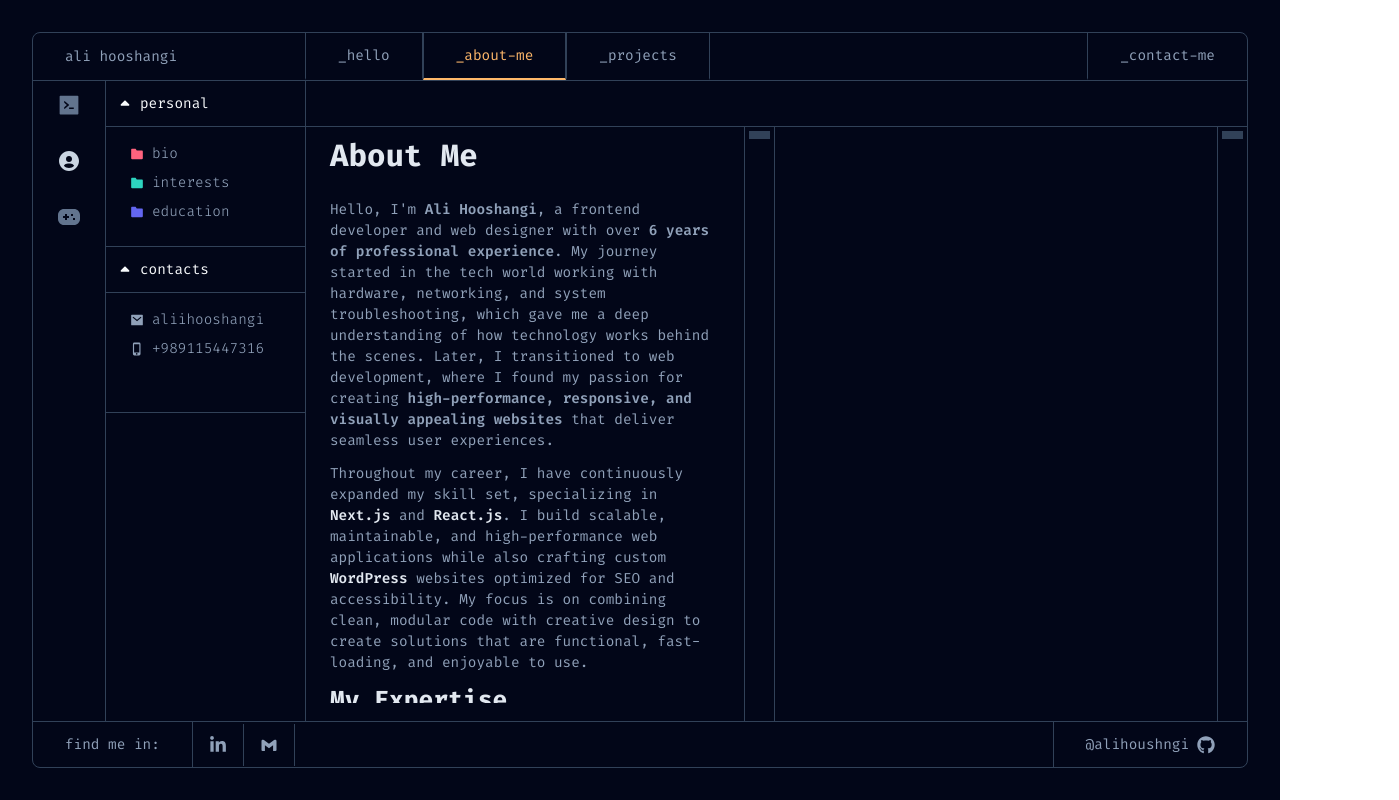
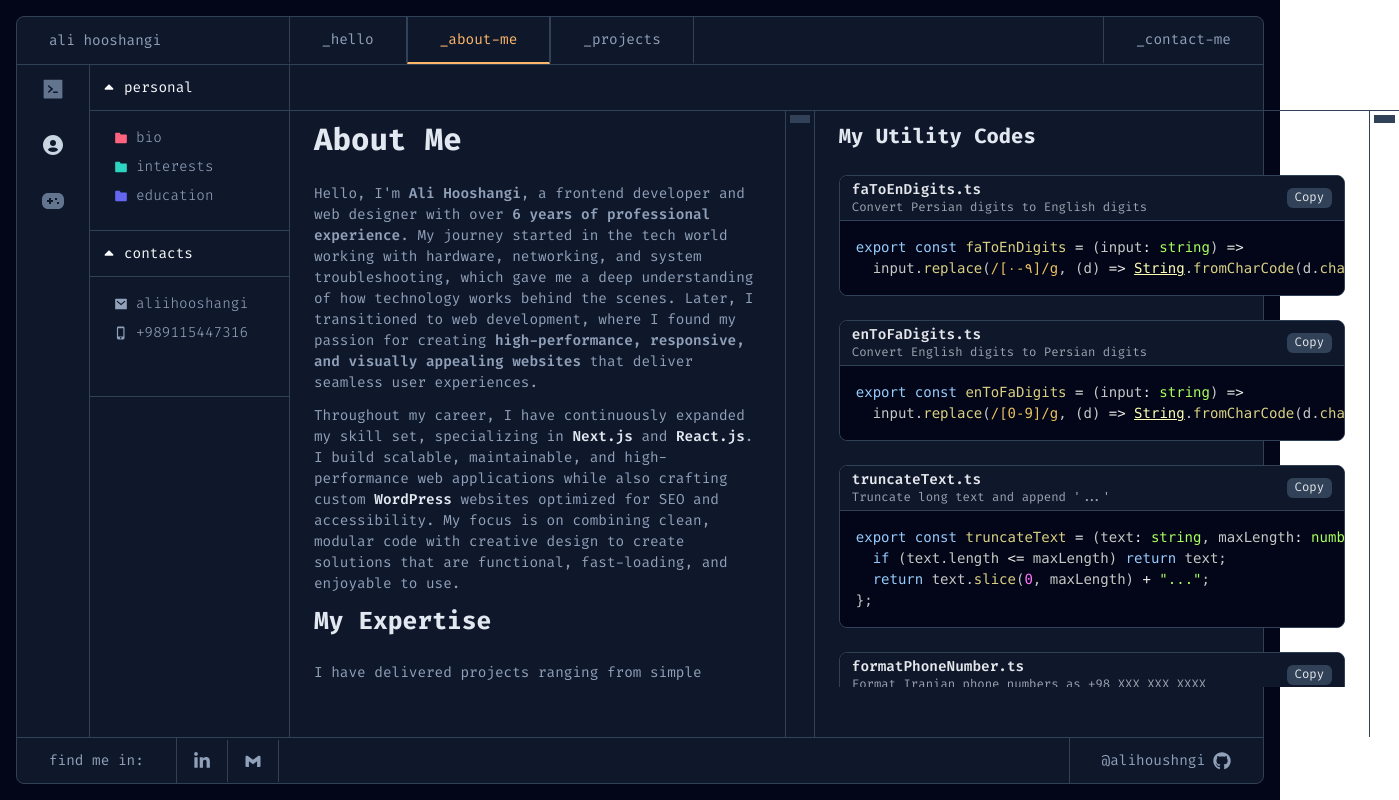
Before and after one commit to alihoushngi/Portfolio-V3, a Next.js app: page /about in a window 1280 px wide. Shown: the whole page, 1399 px wide, since content can reach past the window. Built offline with nearby package versions, Linux system fonts and the light colour scheme.

Commit message:
my utility codes added

```diff
--- a/package.json
+++ b/package.json
@@ -61,6 +61,7 @@
     "@types/node": "^20",
     "@types/react": "^19",
     "@types/react-dom": "^19",
+    "@types/react-syntax-highlighter": "^15.5.13",
     "autoprefixer": "^10.4.21",
     "cssnano": "^7.0.7",
     "eslint": "^9.27.0",
--- a/src/app/about/layout.tsx
+++ b/src/app/about/layout.tsx
@@ -5,10 +5,10 @@ import React from "react";
 
 const AboutLayout = ({ children }: { children: React.ReactNode }) => {
   return (
-    <section className="w-full h-full flex justify-stretch items-stretch max-md:flex-col">
+    <section className="h-full flex justify-stretch items-stretch max-md:flex-col">
       <SecondarySideBar />
       <FirstSideBar />
-      <div className="flex flex-col w-full">
+      <div className="flex flex-col">
         <OpenedFileBar />
         <div className="h-full">{children}</div>
       </div>
--- a/src/app/about/page.tsx
+++ b/src/app/about/page.tsx
@@ -1,3 +1,4 @@
+import UtilityCodes from "@/components/ui/UtilityCodes/UtilityCodes";
 import { Metadata } from "next";
 import Link from "next/link";
 
@@ -213,7 +214,7 @@ const About = () => {
       <div className="w-7 border-x h-full border-Appearance-Slate-700 p-2">
         <div className="w-full h-3 bg-Appearance-Slate-700" />
       </div>
-      <div className="w-1/2 px-6"></div>
+      <UtilityCodes />
       <div className="w-7 border-l h-full border-Appearance-Slate-700 p-2">
         <div className="w-full h-3 bg-Appearance-Slate-700" />
       </div>
--- a/src/components/layout/Layout.tsx
+++ b/src/components/layout/Layout.tsx
@@ -4,8 +4,8 @@ import React from "react";
 
 const Layout = ({ children }: { children: React.ReactNode }) => {
   return (
-    <div className="p-7 max-md:p-5 bg-Appearance-Slate-950 min-h-screen h-screen max-md:h-full w-full">
-      <div className="border border-Appearance-Slate-700 min-h-full h-full rounded-default flex flex-col justify-between">
+    <div className="p-5 max-md:p-5 bg-Appearance-Slate-950 min-h-screen h-screen max-md:h-full w-full">
+      <div className="border border-Appearance-Slate-700 bg-Appearance-Slate-900 min-h-full h-full rounded-default flex flex-col justify-between">
         <Header />
         <main className="h-full w-full">{children}</main>
         <Footer />
--- /dev/null
+++ b/src/components/ui/CodeBlock/CodeBlock.tsx
@@ -0,0 +1,32 @@
+"use client";
+
+import { Prism as SyntaxHighlighter } from "react-syntax-highlighter";
+import { atomDark } from "react-syntax-highlighter/dist/cjs/styles/prism";
+
+interface CodeBlockProps {
+  code: string;
+  language?: string;
+}
+
+const CodeBlock = ({ code, language = "javascript" }: CodeBlockProps) => {
+  return (
+    <SyntaxHighlighter
+      language={language}
+      style={atomDark}
+      customStyle={{
+        margin: 0,
+        padding: "16px",
+        fontSize: "14px",
+        backgroundColor: "#020618",
+        borderRadius: "0 0 8px 8px",
+        whiteSpace: "pre-wrap",
+        wordBreak: "break-word",
+        overflowWrap: "anywhere",
+      }}
+    >
+      {code.trim()}
+    </SyntaxHighlighter>
+  );
+};
+
+export default CodeBlock;
--- /dev/null
+++ b/src/components/ui/UtilityCodes/UtilityCodes.tsx
@@ -0,0 +1,55 @@
+"use client";
+
+import CodeBlock from "@/components/ui/CodeBlock/CodeBlock";
+import { utilities } from "@/components/ui/UtilityCodes/UtilityCodeslist";
+import { useState } from "react";
+
+const UtilityCodes = () => {
+  const [copiedIndex, setCopiedIndex] = useState<number | null>(null);
+
+  const handleCopy = (code: string, index: number) => {
+    navigator.clipboard.writeText(code.trim());
+    setCopiedIndex(index);
+    setTimeout(() => setCopiedIndex(null), 2000);
+  };
+
+  return (
+    <div className="w-1/2 max-w-full px-6 flex flex-col h-[72vh]">
+      <h2 className="text-xl font-bold mb-6 mt-4 text-Appearance-Slate-200">
+        My Utility Codes
+      </h2>
+      <div className="flex flex-col gap-6 flex-1 overflow-y-auto">
+        {utilities.map((item, index) => (
+          <div
+            key={index}
+            className="w-full rounded-lg border"
+            style={{ backgroundColor: "#020618", borderColor: "#314158" }}
+          >
+            {/* Header */}
+            <div className="flex items-center justify-between px-4 py-2 border-b bg-Appearance-Slate-900 rounded-t-lg border-Appearance-Slate-700">
+              <div>
+                <p className="text-sm font-semibold text-gray-200">
+                  {item.title}.ts
+                </p>
+                <p className="text-xs text-gray-400">{item.description}</p>
+              </div>
+              <button
+                onClick={() => handleCopy(item.code, index)}
+                className="text-xs px-3 py-1 rounded-md bg-Appearance-Slate-700 text-gray-200 hover:opacity-80 transition"
+              >
+                {copiedIndex === index ? "Copied!" : "Copy"}
+              </button>
+            </div>
+
+            {/* Code */}
+            <div className="overflow-x-auto">
+              <CodeBlock code={item.code} language={item.language} />
+            </div>
+          </div>
+        ))}
+      </div>
+    </div>
+  );
+};
+
+export default UtilityCodes;
--- /dev/null
+++ b/src/components/ui/UtilityCodes/UtilityCodeslist.ts
@@ -0,0 +1,142 @@
+export const utilities = [
+  {
+    title: "faToEnDigits",
+    description: "Convert Persian digits to English digits",
+    language: "typescript",
+    code: `
+export const faToEnDigits = (input: string) =>
+  input.replace(/[۰-۹]/g, (d) => String.fromCharCode(d.charCodeAt(0) - 1728));
+    `,
+  },
+  {
+    title: "enToFaDigits",
+    description: "Convert English digits to Persian digits",
+    language: "typescript",
+    code: `
+export const enToFaDigits = (input: string) =>
+  input.replace(/[0-9]/g, (d) => String.fromCharCode(d.charCodeAt(0) + 1728));
+    `,
+  },
+  {
+    title: "truncateText",
+    description: "Truncate long text and append '...'",
+    language: "typescript",
+    code: `
+export const truncateText = (text: string, maxLength: number) => {
+  if (text.length <= maxLength) return text;
+  return text.slice(0, maxLength) + "...";
+};
+    `,
+  },
+  {
+    title: "formatPhoneNumber",
+    description: "Format Iranian phone numbers as +98 XXX XXX XXXX",
+    language: "typescript",
+    code: `
+export function formatPhoneNumber(phone: string): string {
+  if (!phone) return '';
+  return phone.replace(/^\+98(\\d{3})(\\d{3})(\\d{4})$/, '+98 $1 $2 $3');
+}
+    `,
+  },
+  {
+    title: "convertEnglishNumbersToPersian",
+    description: "Convert English digits to Persian digits",
+    language: "typescript",
+    code: `
+export function convertEnglishNumbersToPersian(input: string): string {
+  const enNums = ['0','1','2','3','4','5','6','7','8','9'];
+  const faNums = ['۰','۱','۲','۳','۴','۵','۶','۷','۸','۹'];
+  let output = '';
+  for (const ch of input) {
+    const index = enNums.indexOf(ch);
+    output += index >= 0 ? faNums[index] : ch;
+  }
+  return output;
+}
+    `,
+  },
+  {
+    title: "toStandardNumber",
+    description: "Convert Persian/Arabic digits to standard English numbers",
+    language: "typescript",
+    code: `
+export const toStandardNumber = (number: any): string =>
+  \`\${number}\`.replace(/[\\u0660-\\u0669]/g, c => c.charCodeAt(0) - 0x0660)
+               .replace(/[\\u06f0-\\u06f9]/g, c => c.charCodeAt(0) - 0x06f0);
+    `,
+  },
+  {
+    title: "hasValue",
+    description: "Check if a value exists and is not empty",
+    language: "typescript",
+    code: `
+export const hasValue = (value: any): boolean => !!value?.toString().trim()?.length;
+    `,
+  },
+  {
+    title: "truncate",
+    description: "Truncate a string to a certain length and add '...'",
+    language: "typescript",
+    code: `
+export const truncate = (value: string, limit: number): string =>
+  value?.length > limit ? value?.substring(0, limit - 3) + "..." : value;
+    `,
+  },
+  {
+    title: "makeFormData",
+    description: "Convert object payload to FormData for file uploads",
+    language: "typescript",
+    code: `
+export const makeFormData = (payload: object) => {
+  const body = new FormData();
+  Object.entries(payload).forEach(([key,value]) => {
+    if(!value) return null;
+    if(key === "file") {
+      let uri = payload.file?.[0]?.uri;
+      if(uri) body.append("file",{ uri, name:"image.jpg", type:"image/jpg" });
+    } else body.append(key,value);
+  });
+  return body;
+};
+    `,
+  },
+  {
+    title: "formatPrice",
+    description: "Format number as price with commas",
+    language: "typescript",
+    code: `
+export const formatPrice = (number: number | string): string => {
+  let localNumber = typeof number === "number" ? number.toString() : number;
+  return localNumber.replace(/(\\d)(?=(\\d{3})+(?!\\d))/g, "$1,");
+};
+    `,
+  },
+  {
+    title: "replaceWithStar",
+    description: "Replace part of a string with asterisks",
+    language: "typescript",
+    code: `
+export const replaceWithStar = (str: string, from: number, replaceLength: number) => {
+  const stars = "*".repeat(replaceLength);
+  return str.substring(0,from) + stars + str.substring(from+replaceLength);
+};
+    `,
+  },
+  {
+    title: "pattern",
+    description: "Common regex patterns for validation",
+    language: "typescript",
+    code: `
+export const pattern = {
+  email: /[a-z0-9]+@[a-z]+.[a-z]{2,3}/,
+  specialChar: /^(?=.*[!@#$%^&*]).*$/,
+  digit: /^(?=.*[0-9]).*$/,
+  upperCase: /^(?=.*[A-Z]).*$/,
+  lowerCase: /^(?=.*[a-z]).*$/,
+  nationalCode: /^(?!(\\d)\\1{9})\\d{10}$/,
+  carTag: /^[0-9]{2}[آابپتثجچحخدذرزژسشصضطظعغفقکگلمنوهی][0-9]{3}[0-9]{2}$/
+};
+    `,
+  },
+];
--- /dev/null
+++ b/src/utils/faToEnDigits.utility.ts
@@ -0,0 +1,2 @@
+export const faToEnDigits = (input: string) =>
+  input.replace(/[۰-۹]/g, (d) => String.fromCharCode(d.charCodeAt(0) - 1728));
```
Also changed, not shown: 1 other file (tests, documents, lock files or other folders).
